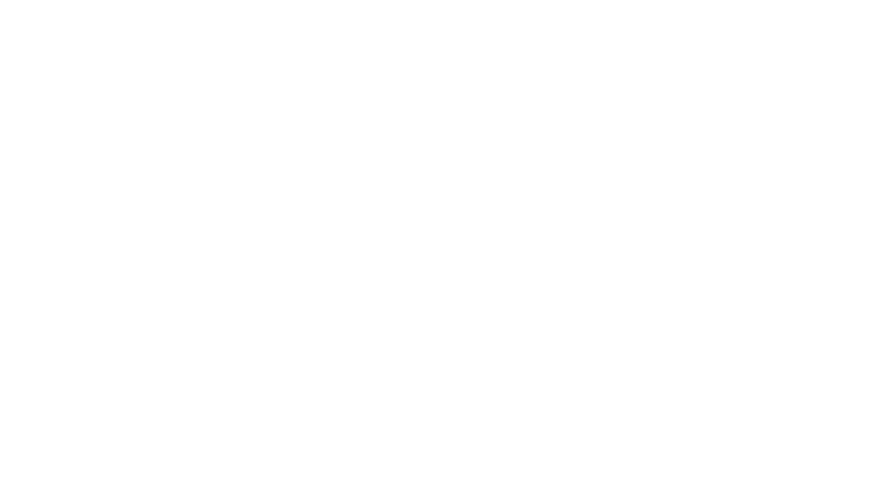
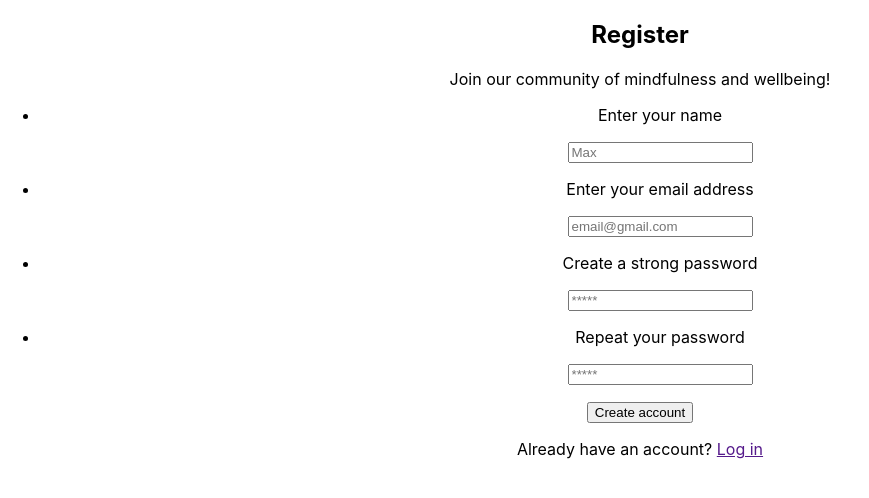
Before and after one commit to Tate-T/harmoniq-react, a React (Create React App) app: page / in a window 1280 px wide. Shown: the top 498 px of the page, without its empty margins (0-869 px from the left). Built offline with nearby package versions, Linux system fonts and the light colour scheme.

Commit message:
register component

```diff
--- a/src/pages/Auth/Auth.jsx
+++ b/src/pages/Auth/Auth.jsx
@@ -1 +1,17 @@
-export const Auth = () => {}
+import { Header } from "../../components/Header/Header";
+import { Footer } from "../../components/Footer/footer";
+import { Register } from "./RegisterForm";
+import { Login } from "./LoginForm";
+
+
+export const Auth = () => {
+    const isRegistred = false;
+    return <>
+    <Header/>
+    <main>
+    {isRegistred === true ? <Login/> : <Register/>}
+    </main>
+    <Footer/>
+    </>
+
+}
--- /dev/null
+++ b/src/pages/Auth/LoginForm.jsx
@@ -0,0 +1 @@
+export const Login = () => {}
--- /dev/null
+++ b/src/pages/Auth/RegisterForm.jsx
@@ -0,0 +1,26 @@
+export const Register = () => {
+    return <form>
+            <h2>Register</h2>
+            <p>Join our community of mindfulness and wellbeing!</p>
+            <ul className="auth-list">
+                <li className="register-item">
+                    <p className="register-label">Enter your name</p>
+                    <input type="text" className="register-input" placeholder="Max"/>
+                </li>
+                <li className="register-item">
+                    <p className="register-label">Enter your email address</p>
+                    <input type="text" className="register-input" placeholder="email@gmail.com"/>
+                </li>
+                <li className="register-item">
+                    <p className="register-label">Create a strong password</p>
+                    <input type="text" className="register-input" placeholder="*****"/>
+                </li>
+                <li className="register-item">
+                    <p className="register-label">Repeat your password</p>
+                    <input type="text" className="register-input" placeholder="*****"/>
+                </li>
+            </ul>
+            <button className="register-btn" type="submit">Create account</button>
+            <p className="register-sugestion">Already have an account? <a href="" className="register-log-link">Log in</a></p>
+        </form>
+}
```
Also changed, not shown: 1 other file (tests, documents, lock files or other folders).
